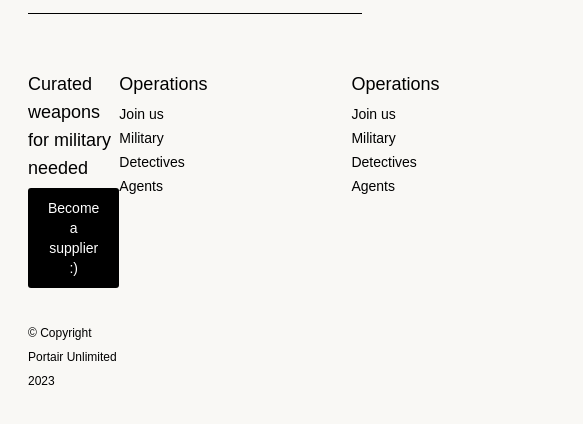
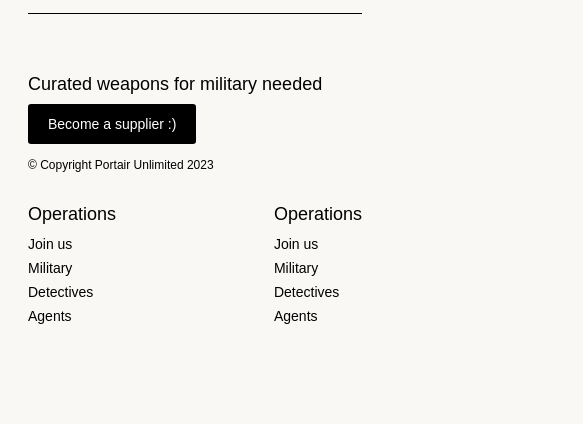
Before and after one commit to portaire/payme, a React (Create React App) app: page / in a window 390 px wide. Shown: the part 1740-2164 px from the top of the page, 583 px wide, since content can reach past the window. After the commit the page ends 2124 px from the top, so only its background shows below. Built offline with nearby package versions, Linux system fonts and the light colour scheme; no server answers; a web font is replaced by a local one.

Commit message:
chore: Updated readme and fixed footer on mobile

```diff
--- a/src/views/pages/_components/Footer/Footer.tsx
+++ b/src/views/pages/_components/Footer/Footer.tsx
@@ -11,10 +11,10 @@
         <Section className="mb-5 ">
         <Container className="py-14">
 
-            <div className="flex justify-between">
+            <div className="flex flex-col lg:flex-row justify-between">
 
-                <div>
-                    <div className="flex flex-col mb-8">
+                <div className="mb-6 lg:mb-0">
+                    <div className="flex flex-col mb-2 md:mb-8">
                         <span className="text-lg mb-1.5">Curated weapons for military needed</span>
                         <Button onClick={() => alert("Ah, the scent of a good mystery is invigorating, don't you agree?")} style={{ "width": "fit-content" }} className="w-fit-content inline-block">Become a supplier :)</Button>
                     </div>
@@ -22,7 +22,7 @@
                 </div>
 
                 <div className="flex justify-between">
-                    <div className="mr-36">
+                    <div className="lg:mr-36">
                         <h3 className="text-lg mb-1">Operations</h3>
                         <ul>
                             <li><a href="#" className="text-sm">Join us</a></li>
@@ -32,7 +32,7 @@
                         </ul>
                     </div>
 
-                    <div className="mr-36">
+                    <div className="lg:mr-36">
                         <h3 className="text-lg mb-1">Operations</h3>
                         <ul>
                             <li><a href="#" className="text-sm">Join us</a></li>
```
Also changed, not shown: 1 other file (tests, documents, lock files or other folders).
